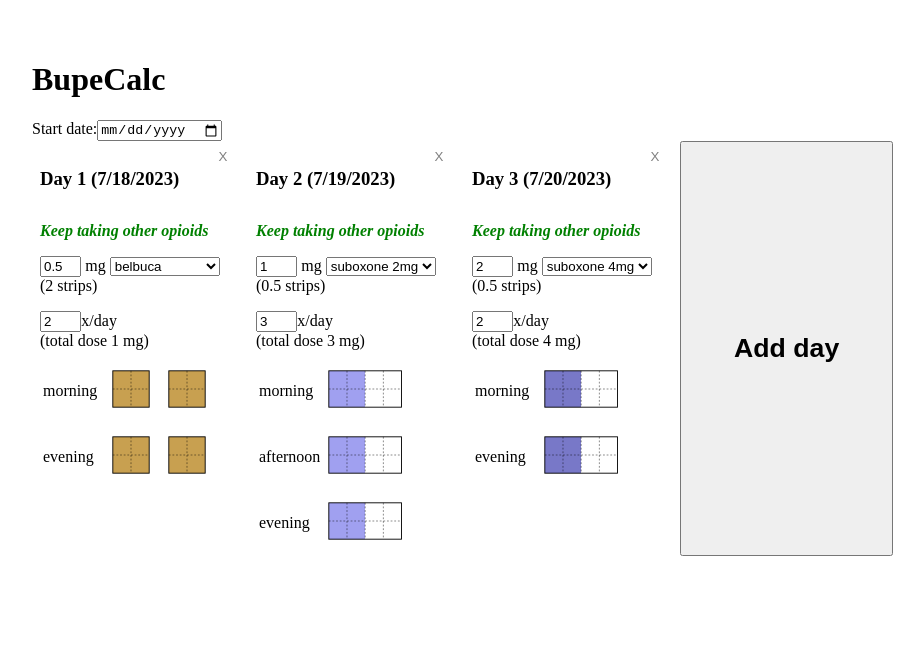
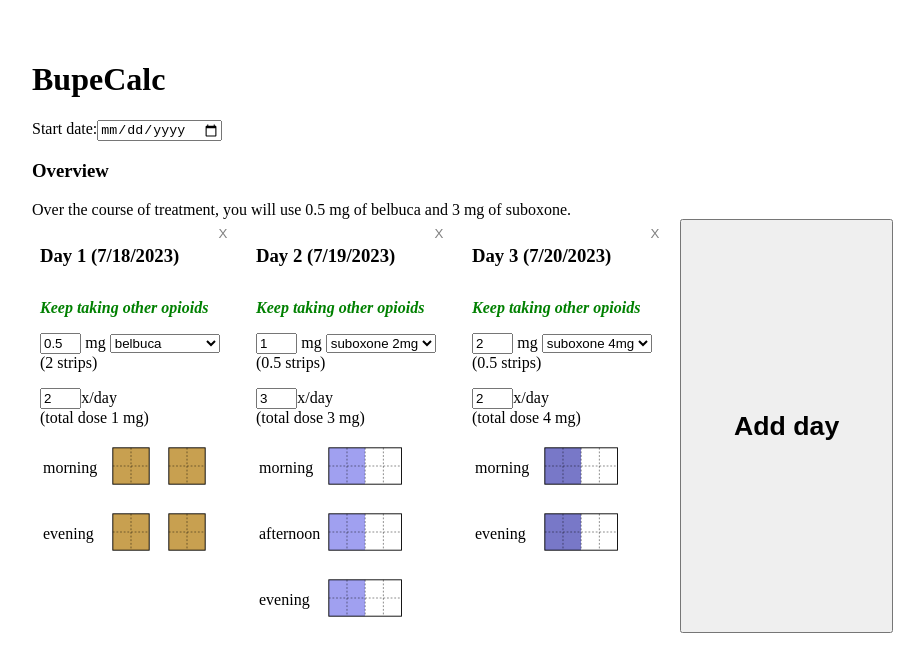
Before and after one commit to todrobbins/bupecalc, a SvelteKit app: page / in a window 1280 px wide. Shown: the top 672 px of the page, without its empty margins (8-932 px from the left). Built offline with nearby package versions, Linux system fonts and the light colour scheme.

Commit message:
Add sum of total dose.

```diff
--- a/src/routes/+page.svelte
+++ b/src/routes/+page.svelte
@@ -34,21 +34,29 @@
 		});
 		console.log(days);
 	}
-	/*
-  Styling TODOs:
-  * make this landscape orientation
-  * add morning/evening/afternoon rows
 
-	// show total amt for each drug over whole course
-
-	// include synopsis
-  */
+	const totalDoses = days.reduce(
+		(acc: { belbuca: number; suboxone: number }, cur) => {
+			const drugType = cur.drug.split(' ')[0];
+			acc[drugType] += cur.dose;
+			return acc;
+		},
+		{ belbuca: 0, suboxone: 0 }
+	);
 </script>
 
 <div class="content">
 	<h1>BupeCalc</h1>
 	<div class="start-date no-print">
 		Start date:<input class="start-date" type="date" bind:value={startDate} />
+	</div>
+	<div class="overview">
+		<h3>Overview</h3>
+		Over the course of treatment, you will use
+		{Object.entries(totalDoses)
+			.filter(([_drug, dose]) => dose > 0)
+			.map(([drug, dose]) => `${dose} mg of ${drug}`)
+			.join(' and ')}.
 	</div>
 	<div class="days">
 		{#each days as day, i}
```
